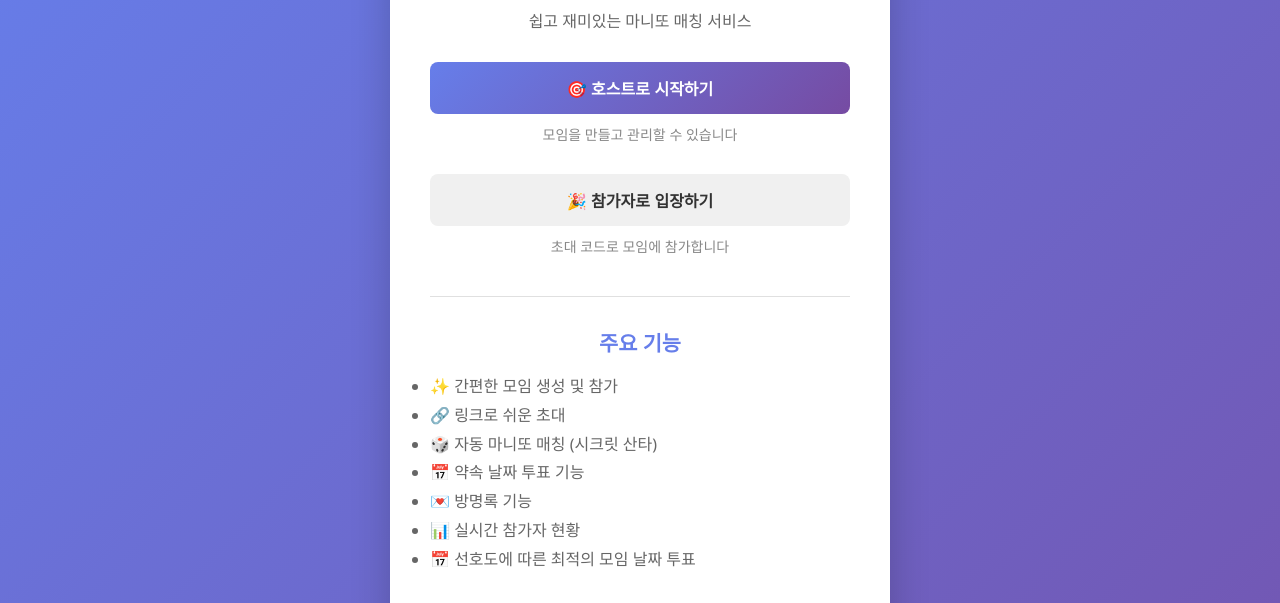
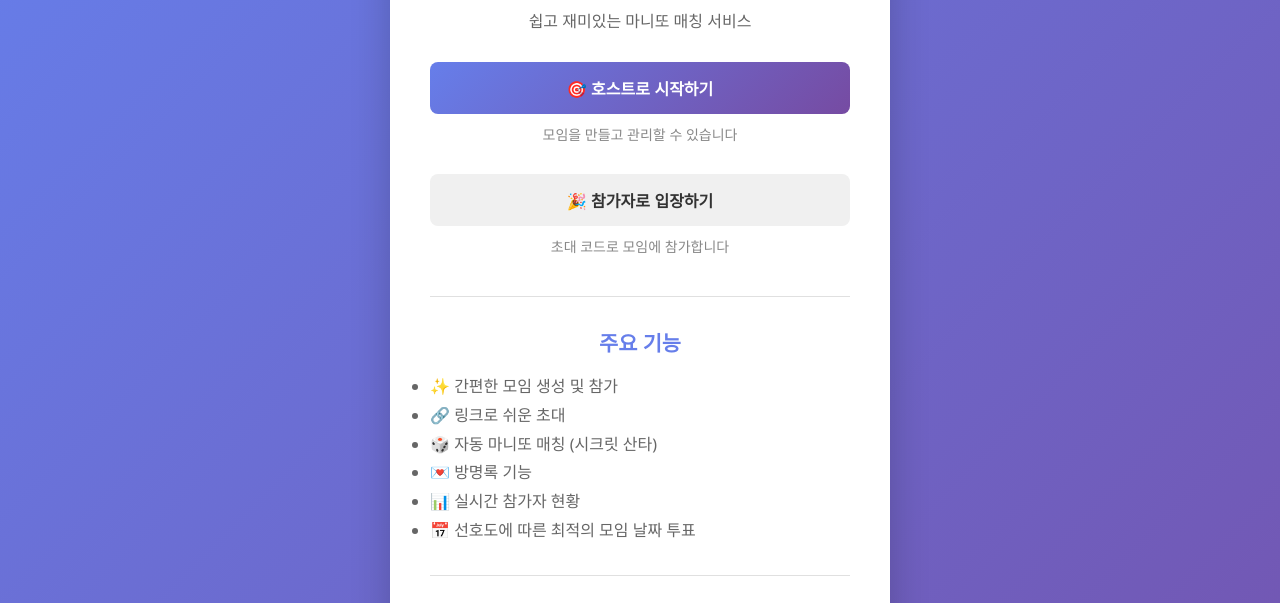
Before and after one commit to coing-ye/presentparty, a website: page public/index.html in a window 1280 px wide. Shown: the part 125-728 px from the top of the page. Drawn offline with Linux system fonts and the light colour scheme.

Commit message:
메인화면 문구 수정

```diff
--- a/public/index.html
+++ b/public/index.html
@@ -35,7 +35,7 @@
   <!-- 네이버 웹서비스 등록-->
   <meta name="naver-site-verification" content="de9a1c5bdb3e732b0093a5fef7fcfe3f4143f7d3" />
   <!-- 구글 메타 태그-->
-  <!-- <meta name="google-site-verification" content="M5QoXWRVMhKJMJHbD74iAYQlUSVBbdBEGvBgj2SxTpo" /> -->
+  <meta name="google-site-verification" content="kLh9m94sGM3va2j455PqzO4V7KLfn9cf6WeKLrgqhKk" />
 
   <title>마니또 매칭 서비스 - 파티 약속 날짜 정하기 | Secret Santa Matcher</title>
   <link rel="stylesheet" href="/assets/css/style.css">
@@ -131,7 +131,6 @@
         <li>✨ 간편한 모임 생성 및 참가</li>
         <li>🔗 링크로 쉬운 초대</li>
         <li>🎲 자동 마니또 매칭 (시크릿 산타)</li>
-        <li>📅 약속 날짜 투표 기능</li>
         <li>💌 방명록 기능</li>
         <li>📊 실시간 참가자 현황</li>
         <li>📅 선호도에 따른 최적의 모임 날짜 투표</li>
```
